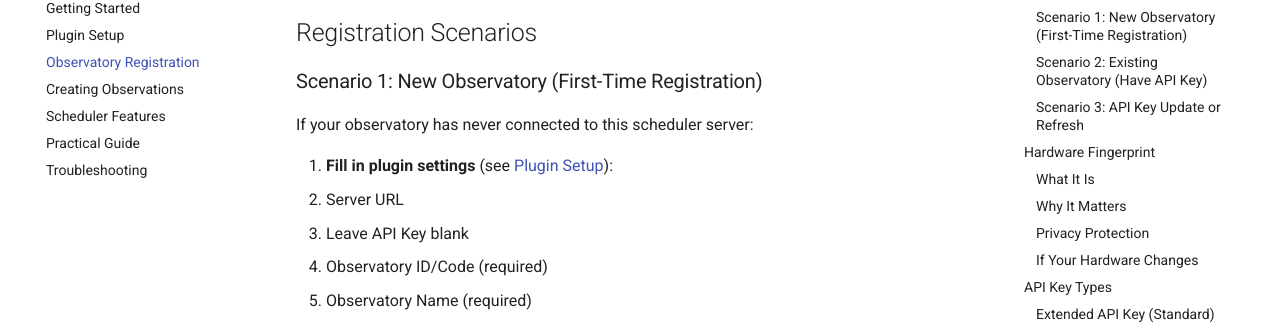
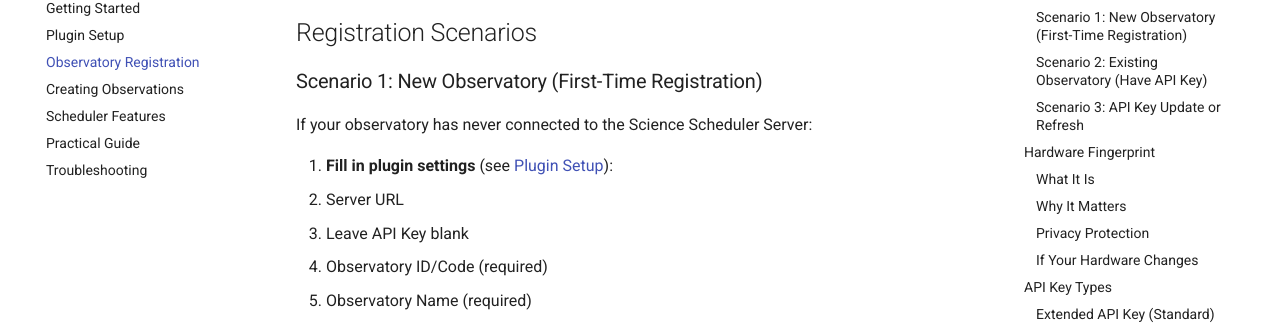
Before and after one commit to First-Light-Systems/nina-scheduler-docs, an MkDocs documentation site: the page built from docs/OBSERVATORY_REGISTRATION.md, in a window 1280 px wide and 900 px high, scrolled down 362 px. Shown: the part 145-469 px from the top of the window. Built offline with MkDocs 1.6.1 and Material for MkDocs 9.7.7, drawn with Linux system fonts in a browser that asks for light colours.

Commit message:
Sync: Use 'Science Scheduler Server' in registration docs

```diff
--- a/docs/OBSERVATORY_REGISTRATION.md
+++ b/docs/OBSERVATORY_REGISTRATION.md
@@ -15,7 +15,7 @@ The Science Scheduler uses a secure registration process to:
 
 ### Scenario 1: New Observatory (First-Time Registration)
 
-If your observatory has never connected to this scheduler server:
+If your observatory has never connected to the Science Scheduler Server:
 
 1. **Fill in plugin settings** (see [Plugin Setup](PLUGIN_SETUP.md)):
    - Server URL
```
